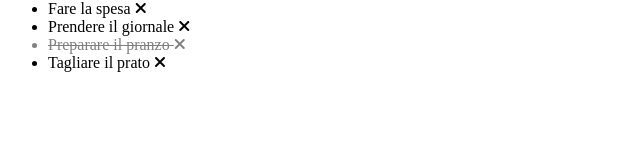
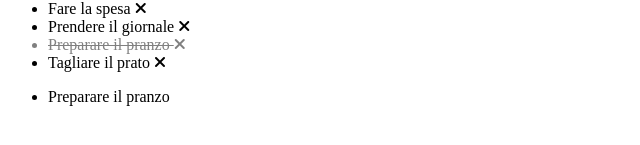
Before and after one commit to MaryChiodelli/vue-todolist, a plain HTML site: page bonus/index.html in a window 1280 px wide. Shown: the part 117-262 px from the top of the page, without its empty margins (0-640 px from the left). Drawn offline with nearby package versions, Linux system fonts and the light colour scheme.

Commit message:
add completed todos list

```diff
--- a/bonus/index.html
+++ b/bonus/index.html
@@ -33,6 +33,14 @@
                     </li>
                 </ul>
             </div>
+
+            <div class="container">
+                <ul>
+                    <li v-for="todo in doneTodos">
+                        {{ todo.text }}
+                    </li>
+                </ul>
+            </div>
         </main>
 
     </div>
--- a/bonus/js/app.js
+++ b/bonus/js/app.js
@@ -23,6 +23,14 @@ const app = new Vue({
         todos: todos,
         newTodo: ''
     },
+    computed: {
+        doneTodos() {
+            const filter = this.todos.filter((todo) => {
+                return todo.done;
+            });
+            return filter;
+        }
+    },
     methods: {
         toggleDone(todo) {
             todo.done = !todo.done;
```
